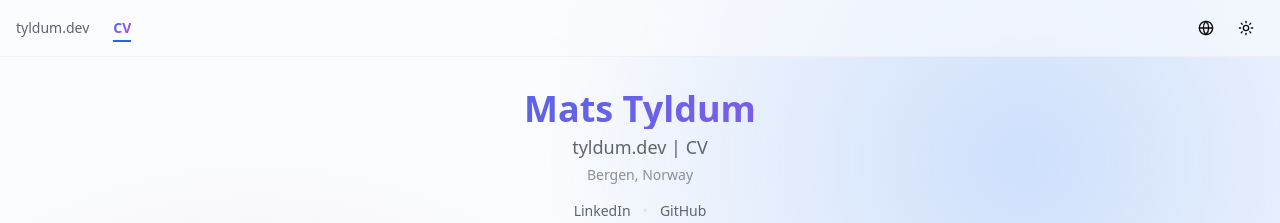
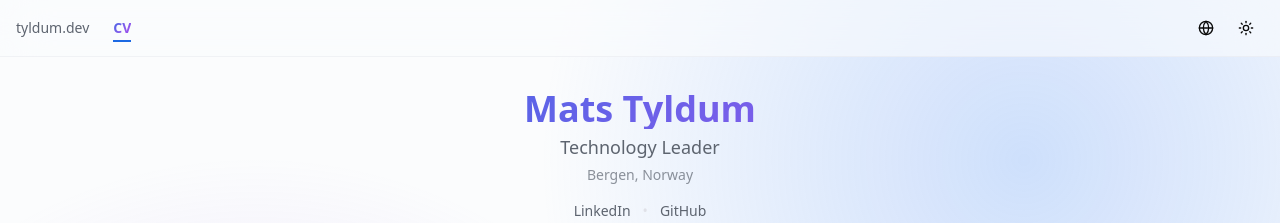
Before and after one commit to maattss/tyldum-dev, a Next.js app: page /en/cv in a window 1280 px wide. Shown: the top 223 px of the page. Built offline with nearby package versions, Linux system fonts and the light colour scheme.

Commit message:
Update CV metadata and add subtitle field
Refactored metadata generation for the CV and layout pages to use structured title objects. Added a new 'subtitle' field to the CV section in both English and Norwegian translations, and updated the CV page to display this subtitle.

```diff
--- a/src/app/[locale]/cv/page.tsx
+++ b/src/app/[locale]/cv/page.tsx
@@ -15,7 +15,9 @@ export async function generateMetadata({
   const t = await getTranslations({ locale, namespace: "cv" });
 
   return {
-    title: t("title"),
+    title: {
+      absolute: t("title"),
+    },
     description: t("summary"),
     alternates: {
       canonical: `https://tyldum.dev/${locale}/cv`,
@@ -39,7 +41,7 @@ export default async function CVPage() {
           <h1 className="text-4xl font-bold gradient-text mb-1">
             {t("name")}
           </h1>
-          <p className="text-lg text-muted-foreground">{t("title")}</p>
+          <p className="text-lg text-muted-foreground">{t("subtitle")}</p>
           <p className="text-sm text-muted-foreground/70 mt-1">{t("contact.location")}</p>
           <div className="flex flex-wrap justify-center gap-3 mt-4 text-sm text-muted-foreground">
             <a
--- a/src/app/[locale]/layout.tsx
+++ b/src/app/[locale]/layout.tsx
@@ -45,7 +45,10 @@ export async function generateMetadata({
   const t = await getTranslations({ locale, namespace: "metadata" });
 
   return {
-    title: t("title"),
+    title: {
+      template: "tyldum.dev | %s",
+      default: t("title"),
+    },
     description: t("description"),
     keywords: t("keywords").split(", "),
     authors: [{ name: "Mats Tyldum" }],
--- a/src/i18n/messages/en.json
+++ b/src/i18n/messages/en.json
@@ -46,6 +46,7 @@
   "cv": {
     "name": "Mats Tyldum",
     "title": "tyldum.dev | CV",
+    "subtitle": "Technology Leader",
     "summary": "Technology leader with a developer background. Enjoy combining leadership and technical work.",
     "contact": {
       "location": "Bergen, Norway",
--- a/src/i18n/messages/no.json
+++ b/src/i18n/messages/no.json
@@ -46,6 +46,7 @@
   "cv": {
     "name": "Mats Tyldum",
     "title": "tyldum.dev | CV",
+    "subtitle": "Teknologileder",
     "summary": "Teknologileder med bakgrunn som utvikler. Trives med å kombinere ledelse og teknisk arbeid.",
     "contact": {
       "location": "Bergen, Norge",
```
